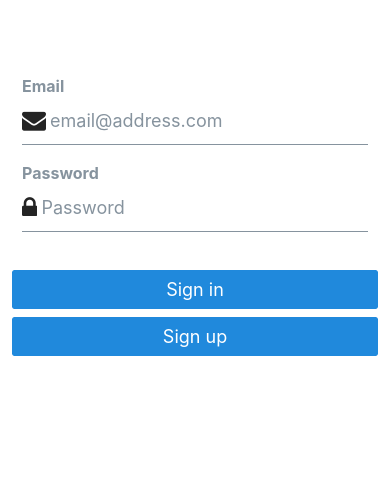
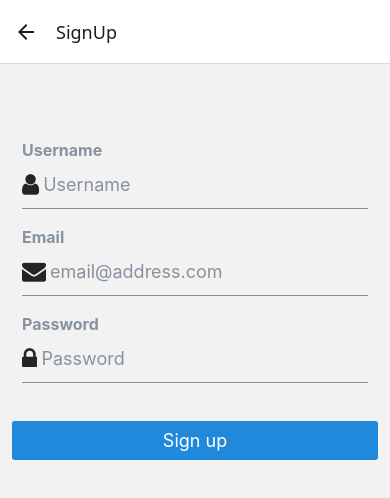
Before and after one commit to IvanFarfan08/MealSharing, a React Native app: screen /SignUp in a window 390 px wide. Shown: the top 498 px of the page. Built offline with nearby package versions, Linux system fonts and the light colour scheme.

Commit message:
feat: Added Supabase based Auth

```diff
--- a/App.tsx
+++ b/App.tsx
@@ -2,8 +2,14 @@ import { useState, useEffect } from 'react'
 import { supabase } from './lib/supabase'
 import Auth from './components/Auth'
 import Account from './components/Account'
-import { View } from 'react-native'
 import { Session } from '@supabase/supabase-js'
+import { NavigationContainer } from '@react-navigation/native'
+import { createNativeStackNavigator } from '@react-navigation/native-stack'
+import SignUp from './components/SignUp'
+import FindMeals from './components/FindMeals'
+import HostMeal from './components/HostMeal'
+
+const Stack = createNativeStackNavigator()
 
 export default function App() {
   const [session, setSession] = useState<Session | null>(null)
@@ -19,8 +25,23 @@ export default function App() {
   }, [])
 
   return (
-    <View>
-      {session && session.user ? <Account key={session.user.id} session={session} /> : <Auth />}
-    </View>
+    <NavigationContainer>
+      <Stack.Navigator>
+        {session && session.user ? (
+          <>
+            <Stack.Screen name="Account">
+              {(props) => <Account {...props} session={session} />}
+            </Stack.Screen>
+            <Stack.Screen name="FindMeals" component={FindMeals} />
+            <Stack.Screen name="HostMeal" component={HostMeal} />
+          </>
+        ) : (
+          <>
+            <Stack.Screen name="Login" component={Auth} />
+            <Stack.Screen name="SignUp" component={SignUp} />
+          </>
+        )}
+      </Stack.Navigator>
+    </NavigationContainer>
   )
 }
--- a/components/Account.tsx
+++ b/components/Account.tsx
@@ -1,13 +1,16 @@
 import { useState, useEffect } from 'react'
 import { supabase } from '../lib/supabase'
 import { StyleSheet, View, Alert } from 'react-native'
-import { Button, Input } from '@rneui/themed'
+import { Button, Text } from '@rneui/themed'
+import { useNavigation } from '@react-navigation/native'
 import { Session } from '@supabase/supabase-js'
+import type { NativeStackNavigationProp } from '@react-navigation/native-stack'
+import type { RootStackParamList } from './Auth'
 
 export default function Account({ session }: { session: Session }) {
+  const navigation = useNavigation<NativeStackNavigationProp<RootStackParamList, 'Account'>>()
   const [loading, setLoading] = useState(true)
   const [username, setUsername] = useState('')
-  const [website, setWebsite] = useState('')
   const [avatarUrl, setAvatarUrl] = useState('')
 
   useEffect(() => {
@@ -30,7 +33,6 @@ export default function Account({ session }: { session: Session }) {
 
       if (data) {
         setUsername(data.username)
-        setWebsite(data.website)
         setAvatarUrl(data.avatar_url)
       }
     } catch (error) {
@@ -44,11 +46,9 @@ export default function Account({ session }: { session: Session }) {
 
   async function updateProfile({
     username,
-    website,
     avatar_url,
   }: {
     username: string
-    website: string
     avatar_url: string
   }) {
     try {
@@ -58,7 +58,6 @@ export default function Account({ session }: { session: Session }) {
       const updates = {
         id: session?.user.id,
         username,
-        website,
         avatar_url,
         updated_at: new Date(),
       }
@@ -79,7 +78,7 @@ export default function Account({ session }: { session: Session }) {
 
   return (
     <View style={styles.container}>
-      <View style={[styles.verticallySpaced, styles.mt20]}>
+      {/* <View style={[styles.verticallySpaced, styles.mt20]}>
         <Input label="Email" value={session?.user?.email} disabled />
       </View>
       <View style={styles.verticallySpaced}>
@@ -95,19 +94,31 @@ export default function Account({ session }: { session: Session }) {
           onPress={() => updateProfile({ username, website, avatar_url: avatarUrl })}
           disabled={loading}
         />
+      </View> */}
+
+      <View>
+        <Text h3>Welcome {username || 'User'}!</Text>
       </View>
 
-      <View style={styles.verticallySpaced}>
+      <View style={{flex:2, flexDirection:'row', justifyContent:'space-between', padding:10, top:250}}>
+      <Button title="Host Meal" icon={{ type: 'font-awesome', name: 'cutlery', color:'#2089dc'}} iconContainerStyle={{padding: 8}} iconPosition="top" type="outline" buttonStyle={{borderRadius: 5, height: 100}} onPress={() => navigation.navigate('HostMeal')} />
+    <Button title="Find Meals" icon={{ type: 'font-awesome', name: 'location-arrow', color:'#2089dc'}} iconContainerStyle={{padding: 8}} iconPosition="top" type="outline" buttonStyle={{borderRadius: 5, height: 100}} onPress={() => navigation.navigate('FindMeals')} />
+  <Button title="Sign Out" icon={{ type: 'font-awesome', name: 'sign-out', color:'#2089dc'}} iconContainerStyle={{padding: 8}} iconPosition="top" type="outline" buttonStyle={{borderRadius: 5, height: 100}} onPress={() => supabase.auth.signOut()} />
+      </View>
+
+      {/* <View style={styles.verticallySpaced}>
         <Button title="Sign Out" onPress={() => supabase.auth.signOut()} />
-      </View>
+      </View> */}
     </View>
   )
 }
 
 const styles = StyleSheet.create({
   container: {
-    marginTop: 40,
+    marginTop: 20,
     padding: 12,
+    flex: 1,
+    justifyContent: 'space-between',
   },
   verticallySpaced: {
     paddingTop: 4,
--- a/components/Auth.tsx
+++ b/components/Auth.tsx
@@ -2,6 +2,8 @@ import React, { useState } from 'react'
 import { Alert, StyleSheet, View, AppState } from 'react-native'
 import { supabase } from '../lib/supabase'
 import { Button, Input } from '@rneui/themed'
+import { useNavigation } from '@react-navigation/native'
+import type { NativeStackNavigationProp } from '@react-navigation/native-stack'
 
 // Tells Supabase Auth to continuously refresh the session automatically if
 // the app is in the foreground. When this is added, you will continue to receive
@@ -15,7 +17,18 @@ AppState.addEventListener('change', (state) => {
   }
 })
 
+export type RootStackParamList = {
+  Auth: undefined;
+  SignUp: undefined;
+  Account: undefined;
+  FindMeals: undefined;
+  HostMeal: undefined;
+}
+
+type AuthScreenNavigationProp = NativeStackNavigationProp<RootStackParamList, 'Auth'>
+
 export default function Auth() {
+  const navigation = useNavigation<AuthScreenNavigationProp>()
   const [email, setEmail] = useState('')
   const [password, setPassword] = useState('')
   const [loading, setLoading] = useState(false)
@@ -31,19 +44,8 @@ export default function Auth() {
     setLoading(false)
   }
 
-  async function signUpWithEmail() {
-    setLoading(true)
-    const {
-      data: { session },
-      error,
-    } = await supabase.auth.signUp({
-      email: email,
-      password: password,
-    })
-
-    if (error) Alert.alert(error.message)
-    if (!session) Alert.alert('Please check your inbox for email verification!')
-    setLoading(false)
+  function goToSignUp() {
+    navigation.navigate('SignUp')
   }
 
   return (
@@ -73,7 +75,7 @@ export default function Auth() {
         <Button title="Sign in" disabled={loading} onPress={() => signInWithEmail()} />
       </View>
       <View style={styles.verticallySpaced}>
-        <Button title="Sign up" disabled={loading} onPress={() => signUpWithEmail()} />
+        <Button title="Sign up" type="outline" onPress={goToSignUp} />
       </View>
     </View>
   )
--- /dev/null
+++ b/components/FindMeals.tsx
@@ -0,0 +1,43 @@
+import React from 'react'
+import { View, StyleSheet } from 'react-native'
+import { Text, Button } from '@rneui/themed'
+import { useNavigation } from '@react-navigation/native'
+import type { NativeStackNavigationProp } from '@react-navigation/native-stack'
+import type { RootStackParamList } from './Auth'
+
+export default function FindMeals() {
+  const navigation = useNavigation<NativeStackNavigationProp<RootStackParamList, 'FindMeals'>>()
+
+  return (
+    <View style={styles.container}>
+      <Text h2>Find Meals</Text>
+      <Text style={styles.subtitle}>Discover meals shared by people in your community</Text>
+
+      <View style={styles.buttonContainer}>
+        <Button
+          title="Go Back"
+          onPress={() => navigation.goBack()}
+          type="outline"
+        />
+      </View>
+    </View>
+  )
+}
+
+const styles = StyleSheet.create({
+  container: {
+    flex: 1,
+    padding: 20,
+    alignItems: 'center',
+    justifyContent: 'center',
+  },
+  subtitle: {
+    fontSize: 16,
+    textAlign: 'center',
+    marginVertical: 20,
+  },
+  buttonContainer: {
+    marginTop: 30,
+    width: '100%',
+  }
+})
--- /dev/null
+++ b/components/HostMeal.tsx
@@ -0,0 +1,43 @@
+import React from 'react'
+import { View, StyleSheet } from 'react-native'
+import { Text, Button } from '@rneui/themed'
+import { useNavigation } from '@react-navigation/native'
+import type { NativeStackNavigationProp } from '@react-navigation/native-stack'
+import type { RootStackParamList } from './Auth'
+
+export default function HostMeal() {
+  const navigation = useNavigation<NativeStackNavigationProp<RootStackParamList, 'HostMeal'>>()
+
+  return (
+    <View style={styles.container}>
+      <Text h2>Host a Meal</Text>
+      <Text style={styles.subtitle}>Share your cooking with others in your community</Text>
+
+      <View style={styles.buttonContainer}>
+        <Button
+          title="Go Back"
+          onPress={() => navigation.goBack()}
+          type="outline"
+        />
+      </View>
+    </View>
+  )
+}
+
+const styles = StyleSheet.create({
+  container: {
+    flex: 1,
+    padding: 20,
+    alignItems: 'center',
+    justifyContent: 'center',
+  },
+  subtitle: {
+    fontSize: 16,
+    textAlign: 'center',
+    marginVertical: 20,
+  },
+  buttonContainer: {
+    marginTop: 30,
+    width: '100%',
+  }
+})
--- /dev/null
+++ b/components/SignUp.tsx
@@ -0,0 +1,85 @@
+import React, { useState } from 'react'
+import { View, Text, Alert, StyleSheet } from 'react-native'
+import { Button, Input } from '@rneui/themed'
+import { supabase } from '../lib/supabase'
+
+export default function SignUp() {
+  const [email, setEmail] = useState('')
+  const [password, setPassword] = useState('')
+  const [userName, setUserName] = useState('')
+  const [loading, setLoading] = useState(false)
+
+  async function signUpWithEmail() {
+    setLoading(true)
+    const {
+      data: { session },
+      error,
+    } = await supabase.auth.signUp({
+      email: email,
+      password: password,
+      options: {
+        data: {
+          username: userName,
+        },
+      },
+    })
+
+    if (error) Alert.alert(error.message)
+    if (!session) Alert.alert('No Session Error')
+    setLoading(false)
+  }
+
+  return (
+    <View style={styles.container}>
+      <View style={[styles.verticallySpaced, styles.mt20]}>
+        <Input
+          label="Username"
+          leftIcon={{ type: 'font-awesome', name: 'user' }}
+          onChangeText={(text) => setUserName(text)}
+          value={userName}
+          placeholder="Username"
+          autoCapitalize={'none'}
+        />
+      </View>
+      <View style={[styles.verticallySpaced]}>
+        <Input
+          label="Email"
+          leftIcon={{ type: 'font-awesome', name: 'envelope' }}
+          onChangeText={(text) => setEmail(text)}
+          value={email}
+          placeholder="email@address.com"
+          autoCapitalize={'none'}
+        />
+      </View>
+      <View style={styles.verticallySpaced}>
+        <Input
+          label="Password"
+          leftIcon={{ type: 'font-awesome', name: 'lock' }}
+          onChangeText={(text) => setPassword(text)}
+          value={password}
+          secureTextEntry={true}
+          placeholder="Password"
+          autoCapitalize={'none'}
+        />
+      </View>
+      <View style={[styles.verticallySpaced, styles.mt20]}>
+        <Button title="Sign up" disabled={loading} onPress={() => signUpWithEmail()} />
+      </View>
+    </View>
+  )
+}
+
+const styles = StyleSheet.create({
+    container: {
+      marginTop: 40,
+      padding: 12,
+    },
+    verticallySpaced: {
+      paddingTop: 4,
+      paddingBottom: 4,
+      alignSelf: 'stretch',
+    },
+    mt20: {
+      marginTop: 20,
+    },
+  })
--- a/package.json
+++ b/package.json
@@ -10,12 +10,16 @@
   },
   "dependencies": {
     "@react-native-async-storage/async-storage": "1.23.1",
+    "@react-navigation/native": "^7.0.18",
+    "@react-navigation/native-stack": "^7.3.2",
     "@rneui/themed": "^4.0.0-rc.8",
     "@supabase/supabase-js": "^2.49.3",
     "expo": "~52.0.40",
     "expo-status-bar": "~2.0.1",
     "react": "18.3.1",
-    "react-native": "0.76.7"
+    "react-native": "0.76.7",
+    "react-native-safe-area-context": "4.12.0",
+    "react-native-screens": "~4.4.0"
   },
   "devDependencies": {
     "@babel/core": "^7.25.2",
```
Also changed, not shown: 1 other file (tests, documents, lock files or other folders).
